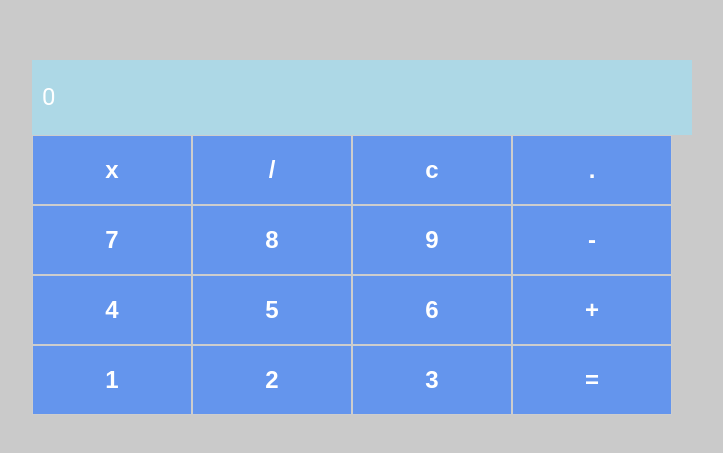
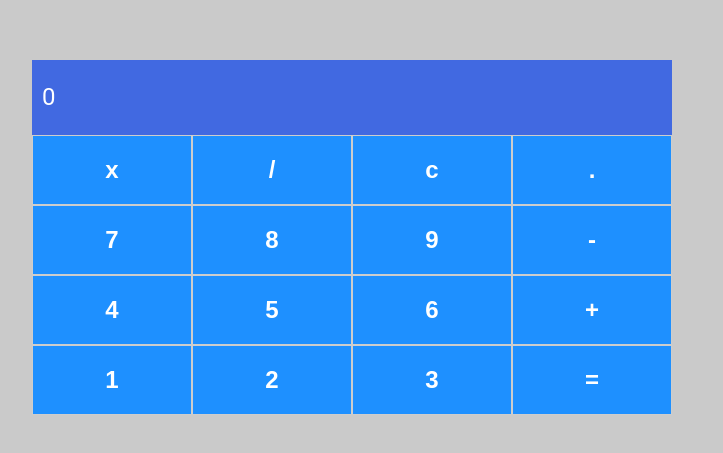
Before and after one commit to jonasmachados/calculadora, a React (Create React App) app: page / in a window 1280 px wide. Shown: the part 163-616 px from the top of the page, without its empty margins (288-1011 px from the left). Built offline with nearby package versions, Linux system fonts and the light colour scheme.

Commit message:
Create Method To Minus Numbers

```diff
--- a/src/App.js
+++ b/src/App.js
@@ -1,13 +1,10 @@
-
 import Input from './components/Input';
 import Button from './components/Button';
 
 import { Container, Content, Row } from './styles';
-
 import { useState } from 'react';
 
-function App() {
-
+const App = () => {
   const [currentNumber, setCurrentNumber] = useState('0');
   const [firstNumber, setFirstNumber] = useState('0');
   const [operation, setOperation] = useState('');
@@ -36,6 +33,20 @@ function App() {
 
   }
 
+  const handleMinusNumbers = () => {
+
+    if (firstNumber === '0') {
+      setFirstNumber(String(currentNumber));
+      setCurrentNumber('0')
+      setOperation('-')
+    } else {
+      const sum = Number(firstNumber) - Number(currentNumber);
+      setCurrentNumber(String(sum))
+      setOperation('')
+    }
+
+  }
+
   const handleEquals = () => {
 
     if (firstNumber !== '0' && operation !== '' && currentNumber !== '0') {
@@ -43,13 +54,15 @@ function App() {
         case '+':
           handleSumNumbers();
           break;
+        case '-':
+          handleMinusNumbers();
+          break;
         default:
           break;
       }
     }
 
   }
-
 
   return (
     <Container>
@@ -65,7 +78,7 @@ function App() {
           <Button label="7" onClick={() => handleAddNumber('7')} />
           <Button label="8" onClick={() => handleAddNumber('8')} />
           <Button label="9" onClick={() => handleAddNumber('9')} />
-          <Button label="-" />
+          <Button label="-" onClick={handleMinusNumbers} />
         </Row>
         <Row>
           <Button label="4" onClick={() => handleAddNumber('4')} />
@@ -79,7 +92,6 @@ function App() {
           <Button label="3" onClick={() => handleAddNumber('3')} />
           <Button label="=" onClick={handleEquals} />
         </Row>
-
       </Content>
     </Container>
   );
--- a/src/components/Button/index.js
+++ b/src/components/Button/index.js
@@ -1,6 +1,6 @@
 import { ButtonContainer } from './styles';
 
-const Button = ({label, onClick}) => {
+const Button = ({ label, onClick }) => {
   return (
     <ButtonContainer onClick={onClick} type="button">
       {label}
--- a/src/components/Button/styles.js
+++ b/src/components/Button/styles.js
@@ -3,7 +3,7 @@ import styled from 'styled-components';
 export const ButtonContainer = styled.button`
     padding: 20px;
     border: 1px solid #CDCDCD;
-    background-color: #6495ED;
+    background-color: #1E90FF;
     color: #FFFFFF;
     font-size: 24px;
     font-weight: 700;
--- a/src/components/Input/index.js
+++ b/src/components/Input/index.js
@@ -1,9 +1,9 @@
 import { InputContainer } from './styles';
 
-const Input = ({value}) => {
+const Input = ({ value }) => {
   return (
     <InputContainer>
-       <input disabled value={value}/>
+      <input disabled value={value} />
     </InputContainer>
   );
 }
--- a/src/components/Input/styles.js
+++ b/src/components/Input/styles.js
@@ -3,7 +3,7 @@ import styled from 'styled-components';
 export const InputContainer = styled.div`
     width: 100%;
     height: 75px;
-    background-color: #F4A460
+    background-color: #4169E1;
     display: flex;
     align-items: center;
     justify-content: flex-end;
@@ -13,7 +13,7 @@ export const InputContainer = styled.div`
     input {
         width: 100%;
         height: 75px;
-        background-color: #ADD8E6;
+        background-color: #4169E1;
         border: 0;
         display: flex;
         flex-direction: column;
--- a/src/styles.js
+++ b/src/styles.js
@@ -8,7 +8,6 @@ export const Container = styled.div`
     align-items: center;
     justify-content: center;
 `
-
 
 export const Content = styled.div`
     background-color: #FFFFFF;
```
Lines whose indentation alone changed are shown as unchanged.
